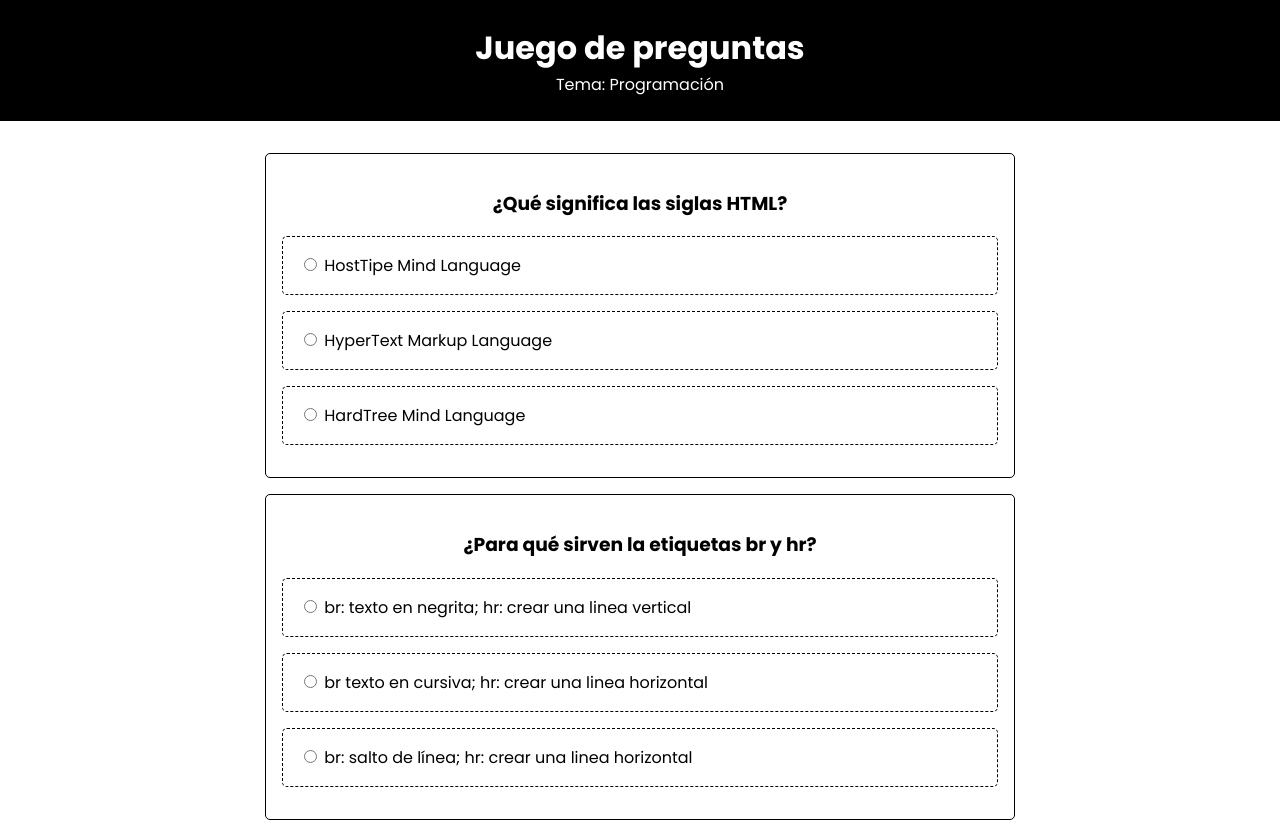
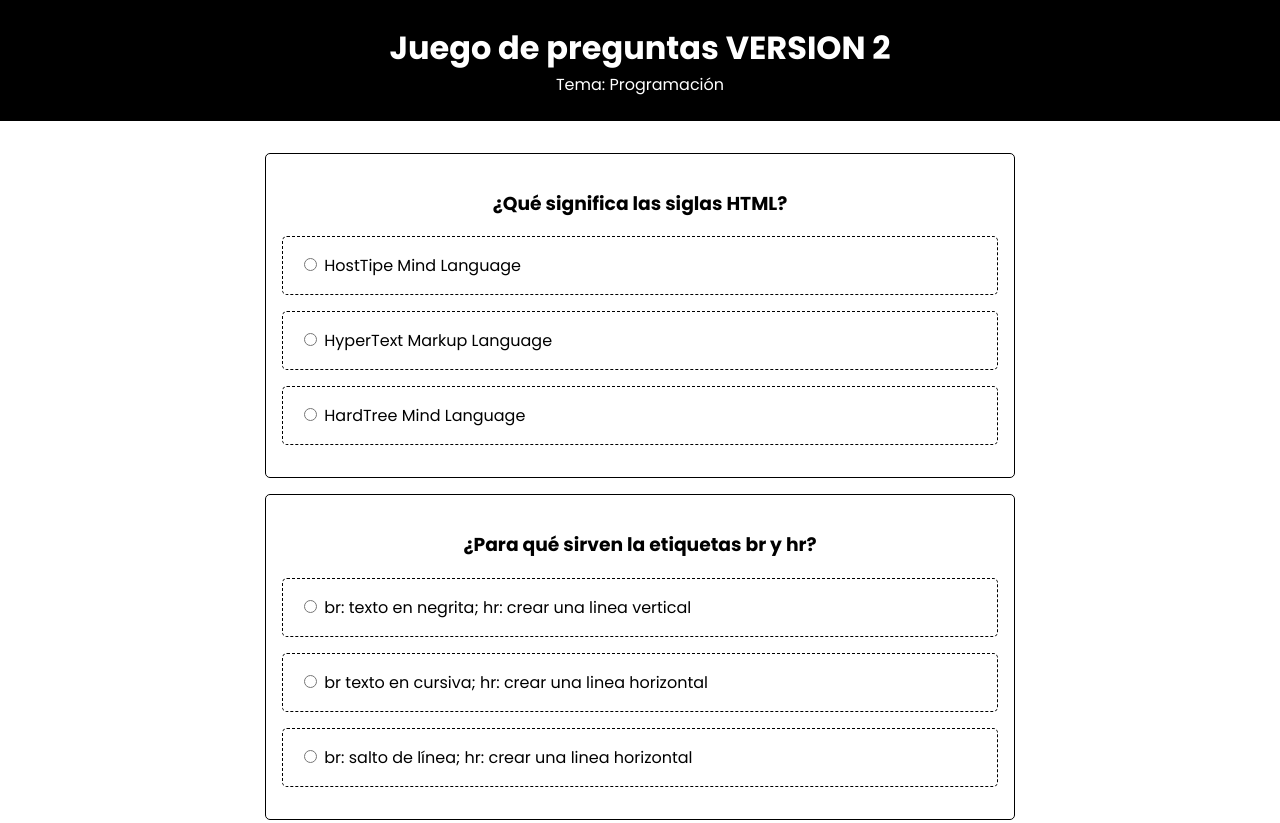
Before and after one commit to brianinhu/game-quizz, a plain HTML site: page index.html in a window 1280 px wide. Shown: the top 823 px of the page. Drawn offline with Linux system fonts and the light colour scheme.

Commit message:
cambiamos el titulo

```diff
--- a/index.html
+++ b/index.html
@@ -11,7 +11,7 @@
 
 <body>
     <header>
-        <h1>Juego de preguntas</h1>
+        <h1>Juego de preguntas VERSION 2</h1>
         <p>Tema: Programación</p>
     </header>
     <section id="container">
```
